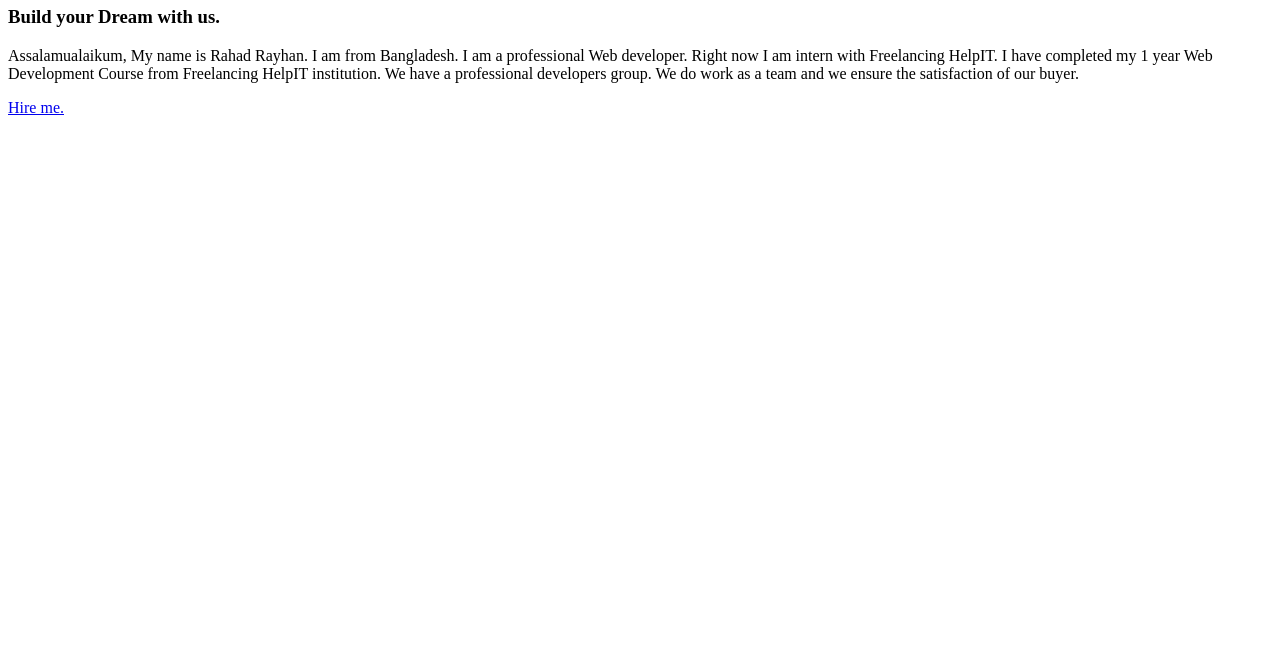
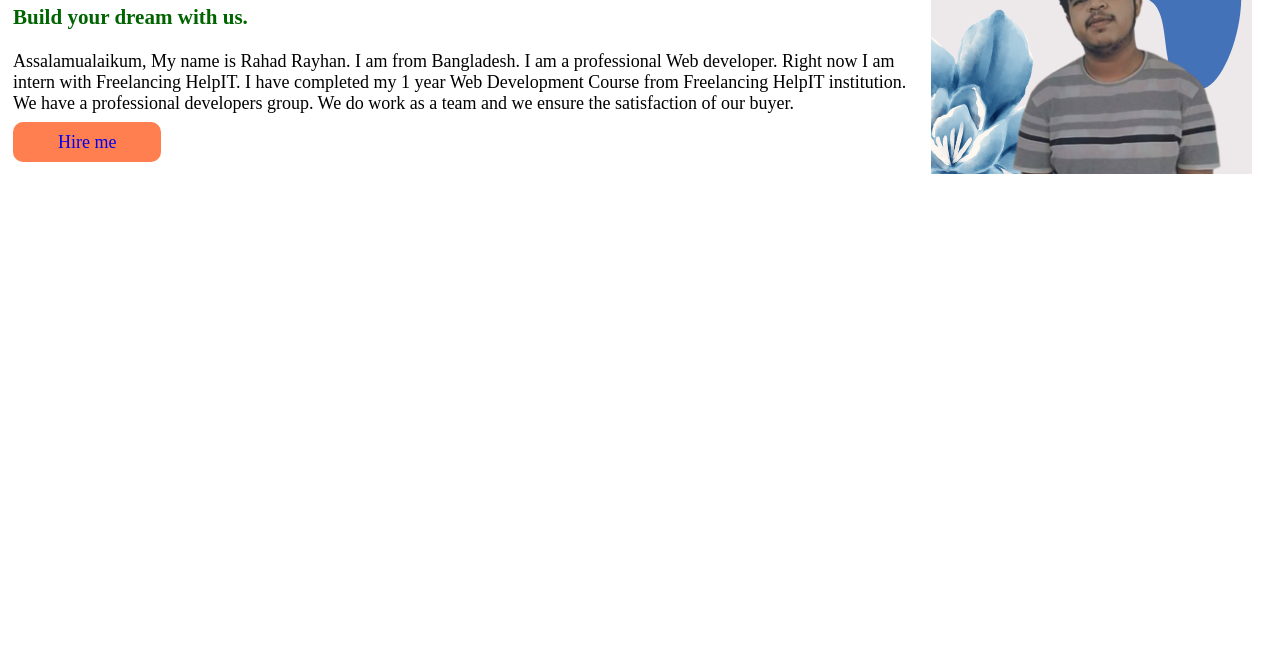
Before and after one commit to RahadRayhan/My-first-assignment-of-my-portfolio-website, a plain HTML site: page index.html in a window 1280 px wide. Shown: the part 132-800 px from the top of the page. Drawn offline with Linux system fonts and the light colour scheme.

Commit message:
section1 css commit

```diff
--- a/index.html
+++ b/index.html
@@ -9,10 +9,17 @@
     <link rel="stylesheet" href="style.css">
 </head>
 <body>
-    <h1>Welcome to</h1>
-    <h1><span class="text-color">Rahad Rayhan's</span>World.</h1>
-    <h3>Build your Dream with us.</h3>
-    <p>Assalamualaikum, My name is Rahad Rayhan. I am from Bangladesh. I am a professional Web developer. Right now I am intern with Freelancing HelpIT. I have completed my 1 year Web Development Course from Freelancing HelpIT institution. We have a professional developers group. We do work as a team and we ensure the satisfaction of our buyer.</p>
-    <a href="https://www.facebook.com/unsolved.rahad.7488/">Hire me.</a>
+    <section>
+        <div class="intro">
+            <h1>Welcome to</h1>
+            <h1><span class="text-color">Rahad Rayhan's</span> World.</h1>
+            <h3 class="text-color-2">Build your dream with us.</h3>
+            <p>Assalamualaikum, My name is Rahad Rayhan. I am from Bangladesh. I am a professional Web developer. Right now I am intern with Freelancing HelpIT. I have completed my 1 year Web Development Course from Freelancing HelpIT institution. We have a professional developers group. We do work as a team and we ensure the satisfaction of our buyer.</p>
+            <a href="https://www.facebook.com/unsolved.rahad.7488/" target="_blank" id="hire">Hire me</a>
+        </div>
+        <div class="image-add">
+            <img src="image/photo.png" alt="">
+        </div>
+    </section>
 </body>
 </html>
--- a/style.css
+++ b/style.css
@@ -0,0 +1,25 @@
+section{
+    display: flex;
+}
+.text-color{
+   color: blue;
+}
+.text-color-2{
+    color: darkgreen;
+}
+#hire{
+    text-decoration: none;
+    background-color: coral;
+    padding: 10px 45px;
+    border-radius: 10px;
+}
+.intro{
+    font-size: large;
+    padding-left: 5px;
+}
+.image-add{
+    padding-top: 10px;
+    padding-right: 20px;
+    width: 40%;
+    padding-bottom: 20%;;
+}
```
